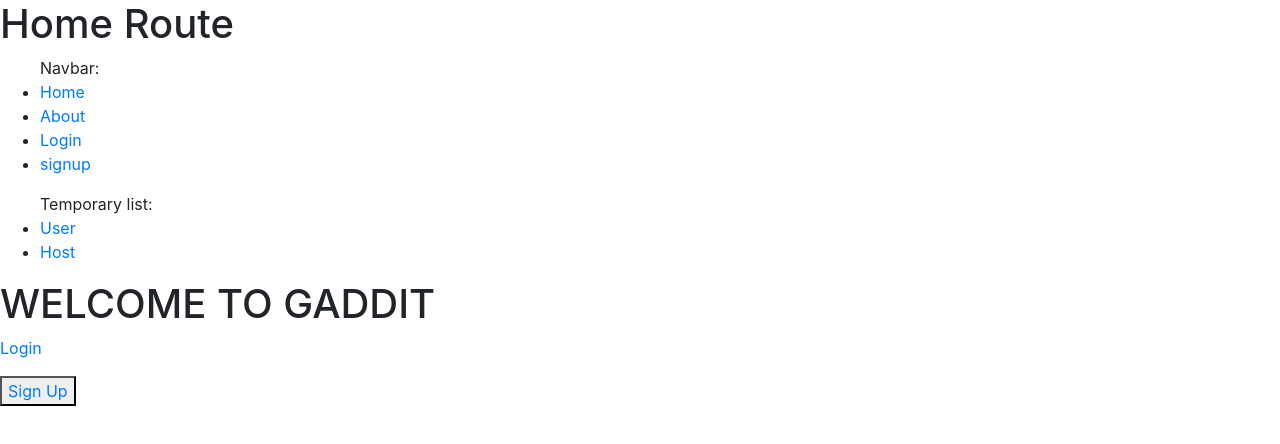
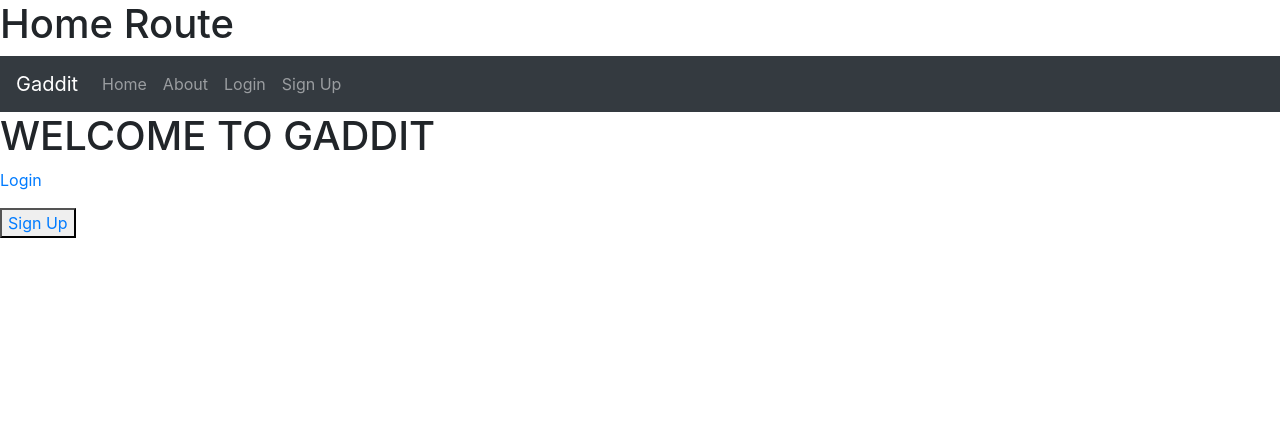
Before and after one commit to kalyak/Gadddit, a React (Create React App) app in the folder client/: page / in a window 1280 px wide. Shown: the top 444 px of the page. Built offline with nearby package versions, Linux system fonts and the light colour scheme.

Commit message:
Formatted navbar for public pages.

```diff
--- a/client/src/components/pages/main-Signup.js
+++ b/client/src/components/pages/main-Signup.js
@@ -1,4 +1,4 @@
-const LoginPage = () => {
+const SignupPage = () => {
   return (
     <>
       <h1>Sign Up Page</h1>
@@ -7,4 +7,4 @@ const LoginPage = () => {
   );
 };
 
-export default LoginPage;
+export default SignupPage;
--- a/client/src/components/route/route-main.js
+++ b/client/src/components/route/route-main.js
@@ -1,18 +1,22 @@
-import { BrowserRouter as Router, Switch, Route, Link } from "react-router-dom";
-import Home from "../pages/main-Home.js";
-import About from "../pages/main-about.js";
-import LoginPage from "../pages/main-Login";
-import SignupPage from "../pages/main-Signup";
+import { Link } from "react-router-dom";
 import AppURL from "./route-constants.js";
+import Navbar from "react-bootstrap/esm/Navbar";
+import Nav from "react-bootstrap/esm/Nav";
 
 const MainRoute = () => {
   return (
     <>
       <h1>Home Route</h1>
-      <Router>
-        <div>
-          <nav>
-            <ul>
+      <Navbar bg='dark' variant='dark' sticky='top'>
+        <Navbar.Brand href='/user'>Gaddit</Navbar.Brand>
+        <Nav className='mr-auto'>
+          <Nav.Link href={AppURL.main.home}>Home</Nav.Link>
+          <Nav.Link href={AppURL.main.about}>About</Nav.Link>
+          <Nav.Link href={AppURL.main.login}>Login</Nav.Link>
+          <Nav.Link href={AppURL.main.signup}>Sign Up</Nav.Link>
+        </Nav>
+
+        {/* <ul>
           Navbar:
           <li>
             <Link to={AppURL.main.home}>Home</Link>
@@ -26,39 +30,20 @@ const MainRoute = () => {
           <li>
             <Link to={AppURL.main.signup}>signup</Link>
           </li>
-            </ul>
+        </ul> */}
 
         {/* START - Temporary - to be removed */}
-            <ul>
+        {/* <ul>
           Temporary list:
           <li>
-                <a href="/user/:userid">User</a>
+            <a href='/user/:userid'>User</a>
           </li>
           <li>
-                <a href="/host/:userid">Host</a>
+            <a href='/host/:userid'>Host</a>
           </li>
-            </ul>
+        </ul> */}
         {/* END - Temporary - to be removed */}
-          </nav>
-          <Switch>
-            <Route exact path={AppURL.main.about}>
-              <About />
-            </Route>
-
-            <Route exact path={AppURL.main.home}>
-              <Home />
-            </Route>
-
-            <Route exact path={AppURL.main.login}>
-              <LoginPage />
-            </Route>
-
-            <Route exact path={AppURL.main.signup}>
-              <SignupPage />
-            </Route>
-          </Switch>
-        </div>
-      </Router>
+      </Navbar>
     </>
   );
 };
--- a/client/src/components/route/route-user.js
+++ b/client/src/components/route/route-user.js
@@ -9,7 +9,7 @@ const UserRoute = () => {
       {/* <h1>User Route</h1> */}
 
       {/* <div> */}
-      <Navbar bg='dark' variant='dark' sticky='top'>
+      <Navbar bg='info' variant='dark' sticky='top'>
         <Navbar.Brand href='/user'>Gaddit</Navbar.Brand>
         <Nav className='mr-auto'>
           <Nav.Link href='/user/:userid'>User Home</Nav.Link>
--- a/client/src/components/route/switchroute.js
+++ b/client/src/components/route/switchroute.js
@@ -3,11 +3,16 @@ import HostHosted from "../pages/host-allHosted";
 import HostHosting from "../pages/host-allHosting";
 import HostCreate from "../pages/host-createEvent";
 import HostRoom from "../pages/host-room";
+import About from "../pages/main-about";
+import Home from "../pages/main-Home";
+import LoginPage from "../pages/main-Login";
 import UserAttended from "../pages/user-allAttended";
 import UserUpcoming from "../pages/user-allUpcoming";
 import EnterRoom from "../pages/user-enterRoom";
 import UserRoom from "../pages/user-room";
+import SignupPage from "../pages/main-Signup";
 import NavBar from "./NavBar";
+import AppURL from "./route-constants";
 
 const SwitchRoute = () => {
   return (
@@ -40,6 +45,21 @@ const SwitchRoute = () => {
         <Route exact path='/user/:userid/:roomid'>
           <UserRoom />
         </Route>
+        <Route exact path={AppURL.main.about}>
+          <About />
+        </Route>
+
+        <Route exact path={AppURL.main.home}>
+          <Home />
+        </Route>
+
+        <Route exact path={AppURL.main.login}>
+          <LoginPage />
+        </Route>
+
+        <Route exact path={AppURL.main.signup}>
+          <SignupPage />
+        </Route>
       </Switch>
     </Router>
   );
```
Lines whose indentation alone changed are shown as unchanged.
